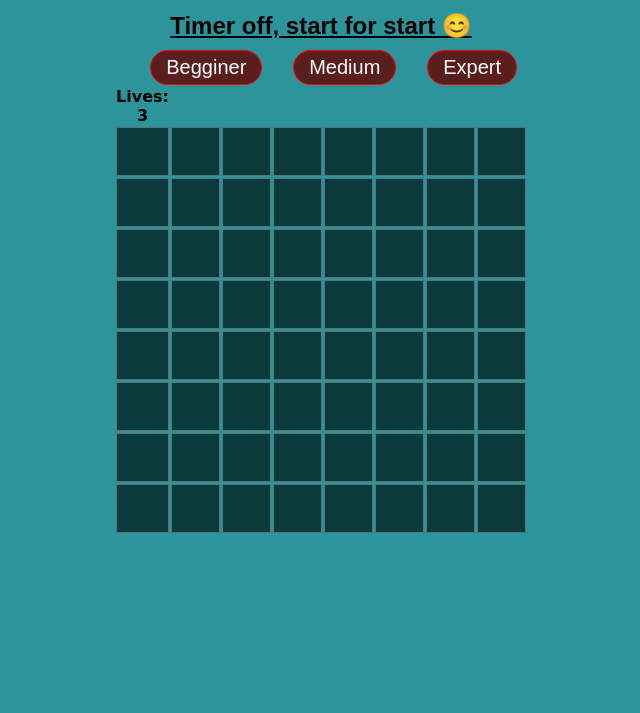
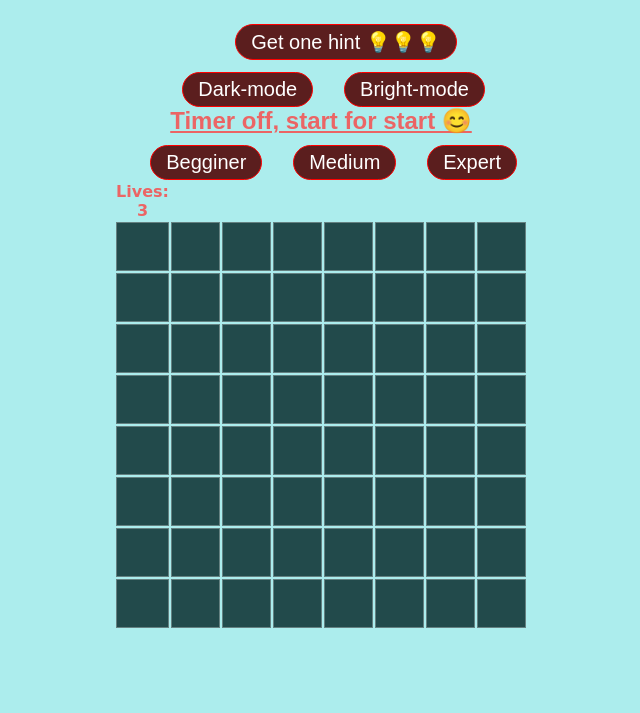
Before and after one commit to NoyLeibo/Proj-Minesweeper, a plain HTML site: page index.html in a window 1280 px wide. Shown: the part 87-800 px from the top of the page, without its empty margins (319-959 px from the left). Drawn offline with Linux system fonts and the light colour scheme.

Commit message:
Adding more futures
Adding Dark\Bright modes.
Adding hints button.
Changing css

```diff
--- a/css/design.css
+++ b/css/design.css
@@ -1,6 +1,6 @@
 body {
-  background-color: rgba(0, 128, 135, 0.829);
-  color: rgb(0, 0, 0);
+  background-color: rgb(172, 237, 237);
+  color: rgb(235, 101, 101);
   text-align: center;
   font-family: cursive;
   font-weight: bold;
@@ -17,10 +17,21 @@ h1 {
   margin: auto;
 }
 
+.hint{
+  margin-top: 5px;
+  margin-left: 1%;
+  padding: 2px 5px;
+  border-radius: 20px;
+  /* background: rgb(91, 30, 30); */
+  font-size: 10px;
+  color: rgb(255, 255, 255);
+}
+
 .timer {
   font-family: Arial, Helvetica, sans-serif;
   font-size: 24px;
   text-decoration: underline;
+  /* font-size: 1.5em; */
   /* background-color: rgba(150, 195, 197, 0.829); */
   /* border: 1px solid black; */
 }
@@ -30,10 +41,12 @@ h1 {
   width: 45px;
   height: 45px;
   font-size: 20px;
+  cursor: pointer;
+  border-style: inset;
   color: rgba(0, 0, 0, 0.864);
   font-weight: bold;
   border: 1px solid rgba(255, 255, 255, 0.3);
-  transition: background-color 0.7s ease; /* Add transition for smooth effect */
+  transition: background-color 0.7s ease;
 }
 
 .cell:hover {
@@ -49,4 +62,5 @@ button {
   background: rgb(91, 30, 30);
   font-size: 20px;
   color: rgb(255, 255, 255);
+  cursor: pointer;
 }
--- a/index.html
+++ b/index.html
@@ -8,6 +8,9 @@
 </head>
 <body onload="onInit(8)">
     <h1>Minesweeper</h1>
+    <div class="hint"><button onclick="getHint()"></button></div>
+    <span class="dark"><button onclick="changingTheme('Dark')">Dark-mode</button></span>
+    <span class="bright"><button onclick="changingTheme('Bright')">Bright-mode</button></span>
     <div class="timer">Timer off, start for start 😊</div>
     <button onclick="onInit(4)">Begginer</button>
     <button onclick="onInit(8)">Medium</button>
--- a/js/main.js
+++ b/js/main.js
@@ -6,6 +6,7 @@ const neighbor1 = "1";
 const neighbor2 = "2";
 const neighbor3 = "3";
 const MARK = "🚩";
+const HINT = '💡'
 
 const gLevel = { SIZE: 0, MINES: 2 };
 const gGame = {
@@ -13,7 +14,8 @@ const gGame = {
   shownCount: 0,
   markedCount: 0,
   secsPassed: 0,
-  lives: 0
+  lives: 0,
+  hints: 0
 };
 
 var gInterval
@@ -21,6 +23,8 @@ var gBoard
 var gStartTime
 
 function onInit(size) {
+  gGame.hints = 3
+  document.querySelector('.hint').innerHTML = `<span class="hint"><button onclick="getHint()">Get one hint ${HINT.repeat(gGame.hints)}</button></span>`
   stopTimer()
   gGame.markedCount = 0
   gGame.secsPassed = updateTimer()
@@ -33,6 +37,7 @@ function onInit(size) {
   gBoard = buildBoard(gLevel.SIZE);
   renderBoard(gBoard);
   setMinesNegsCount(gBoard);
+
   // console.table(gBoard[0]) // שורה אפס
   // console.table(gBoard[1]) // שורה ראשונה
   // console.table(gBoard[2]) // שורה שניה
@@ -67,17 +72,32 @@ function buildBoard(Idx) {
   }
 
   gGame.shownCount = gLevel.SIZE * gLevel.SIZE - gLevel.MINES
-  // gGame.markedCount
 
   // push mines to the board
-  var item = getRandomItem(board[1])
   const sizeLength = []
   for (var x = 0; x < gLevel.SIZE; x++) sizeLength.push(x)
   for (var i = 0; i < gLevel.MINES; i++) board[getRandomItem(sizeLength)][getRandomItem(sizeLength)].isMine = true
-
   return board
 }
 
+function getHint(){
+  if (gGame.hints === 0 || !gGame.isOn) return
+  const sizeLength = []
+  for (var x = 0; x < gLevel.SIZE; x++) sizeLength.push(x)
+  var randomHint = gBoard[getRandomItem(sizeLength)][getRandomItem(sizeLength)]
+  while(randomHint.isShown) randomHint = gBoard[getRandomItem(sizeLength)][getRandomItem(sizeLength)]
+  randomHint.isShown = true
+  renderBoard(gBoard)
+  setTimeout(() => {
+    randomHint.isShown = false;
+    renderBoard(gBoard);
+  }, 3000);
+  gGame.hints--
+  document.querySelector('.hint').innerHTML = `<span class="hint"><button onclick="getHint()">Get one hint ${HINT.repeat(gGame.hints)}</button></span>`
+  if (gGame.hints === 0){
+    document.querySelector('.hint').innerHTML = `<span class="hint"><button onclick="getHint()">No more hints</button></span>`
+  }
+}
 
 function renderBoard(board) {
   if (!gGame.isOn) return
@@ -90,6 +110,7 @@ function renderBoard(board) {
         cell = ""
       }
       if (cell.isShown) {
+
         if (cell.isMarked) cell = MARK;
         else if (!cell.isMine) cell = cell.minesAroundCount;
         else if (cell.isMine) cell = MINE;
@@ -144,10 +165,6 @@ function onCellClicked(elEvent, a, b) { // Left click
     if (gGame.lives <= 0) return minesIsShown(); // bombed with no lives)
     }
   if (gBoard[a][b].isShown) return;
-
-  if (gBoard[a][b].isShown) {
-    console.log('CONITINUE') // need to continue from here - or maybe not? check later.
-  }
   if (!gBoard[a][b].isMine) gGame.shownCount--
   gBoard[a][b].isShown = true;
   if (gBoard[a][b].minesAroundCount === 0) {
@@ -166,7 +183,6 @@ function expandShown(row, col) {
       if (!gBoard[i][j].isMine && !gBoard[i][j].isShown) {
         gBoard[i][j].isShown = true
         gGame.shownCount--
-        console.log('gGame.shownCount: ', gGame.shownCount)
         renderBoard(gBoard);
         if (gBoard[i][j].minesAroundCount === 0) {
           expandShown(i, j);
@@ -211,3 +227,14 @@ function minesIsShown() { // happen when lives is 0 finish the game.
   gGame.isOn = false
   return;
 }
+
+function changingTheme(themeMode){
+  if (themeMode === 'Dark'){
+    document.body.style.backgroundColor = 'darkslategray'
+    document.body.style.color = 'rgb(0, 0, 0)'
+  }
+  else if (themeMode === 'Bright'){
+    document.body.style.backgroundColor = 'rgb(172, 237, 237)'
+    document.body.style.color = 'rgb(235, 101, 101)'
+  }
+}
```
